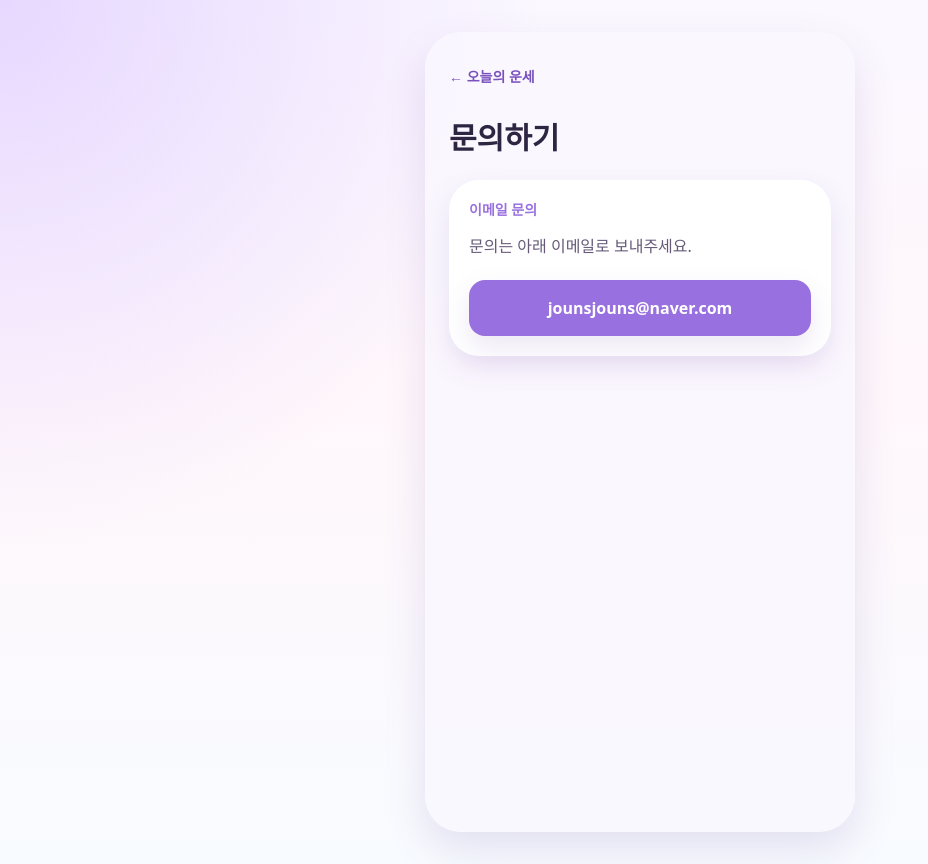
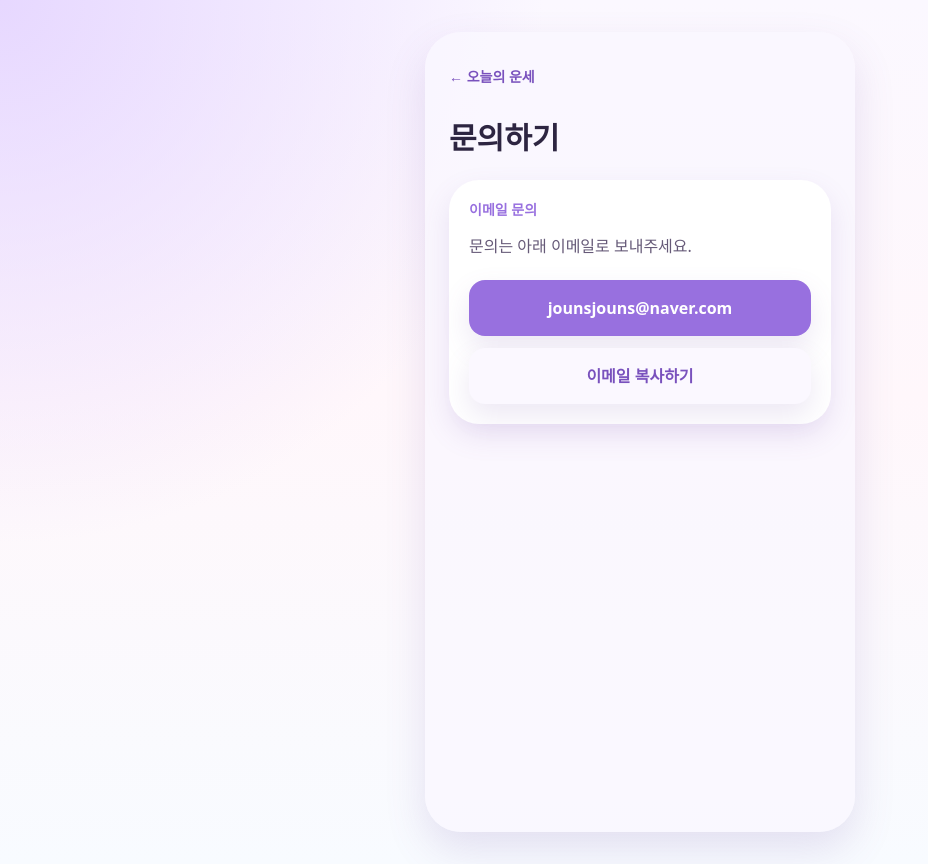
Before and after one commit to jounsjouns/today-fortune-mobile, a Next.js app: page /contact in a window 1280 px wide. Shown: the whole page, without its empty margins (0-928 px from the left). Built offline with nearby package versions, Linux system fonts and the light colour scheme.

Commit message:
Add email copy button

```diff
--- /dev/null
+++ b/app/contact/copy-email-button.tsx
@@ -0,0 +1,35 @@
+"use client";
+
+import { useState } from "react";
+
+const EMAIL = "jounsjouns@naver.com";
+
+export default function CopyEmailButton() {
+  const [message, setMessage] = useState("");
+
+  const handleCopy = async () => {
+    try {
+      await window.navigator.clipboard.writeText(EMAIL);
+      setMessage("이메일이 복사되었습니다.");
+    } catch {
+      setMessage(EMAIL);
+    }
+  };
+
+  return (
+    <div className="mt-3">
+      <button
+        type="button"
+        onClick={handleCopy}
+        className="w-full rounded-2xl bg-lavender-50 px-5 py-4 text-center font-black text-lavender-600 shadow-card transition hover:bg-lavender-100"
+      >
+        이메일 복사하기
+      </button>
+      {message ? (
+        <p className="mt-3 rounded-[18px] bg-[#fff7fb] p-3 text-center text-sm font-bold text-[#665a78]">
+          {message}
+        </p>
+      ) : null}
+    </div>
+  );
+}
--- a/app/contact/page.tsx
+++ b/app/contact/page.tsx
@@ -1,4 +1,5 @@
 import Link from "next/link";
+import CopyEmailButton from "./copy-email-button";
 
 export default function ContactPage() {
   return (
@@ -16,6 +17,7 @@ export default function ContactPage() {
         >
           jounsjouns@naver.com
         </a>
+        <CopyEmailButton />
       </section>
     </main>
   );
--- a/public/sw.js
+++ b/public/sw.js
@@ -1,4 +1,4 @@
-const CACHE_NAME = "today-fortune-v8";
+const CACHE_NAME = "today-fortune-v9";
 const APP_SHELL = [
   "/",
   "/offline",
```
